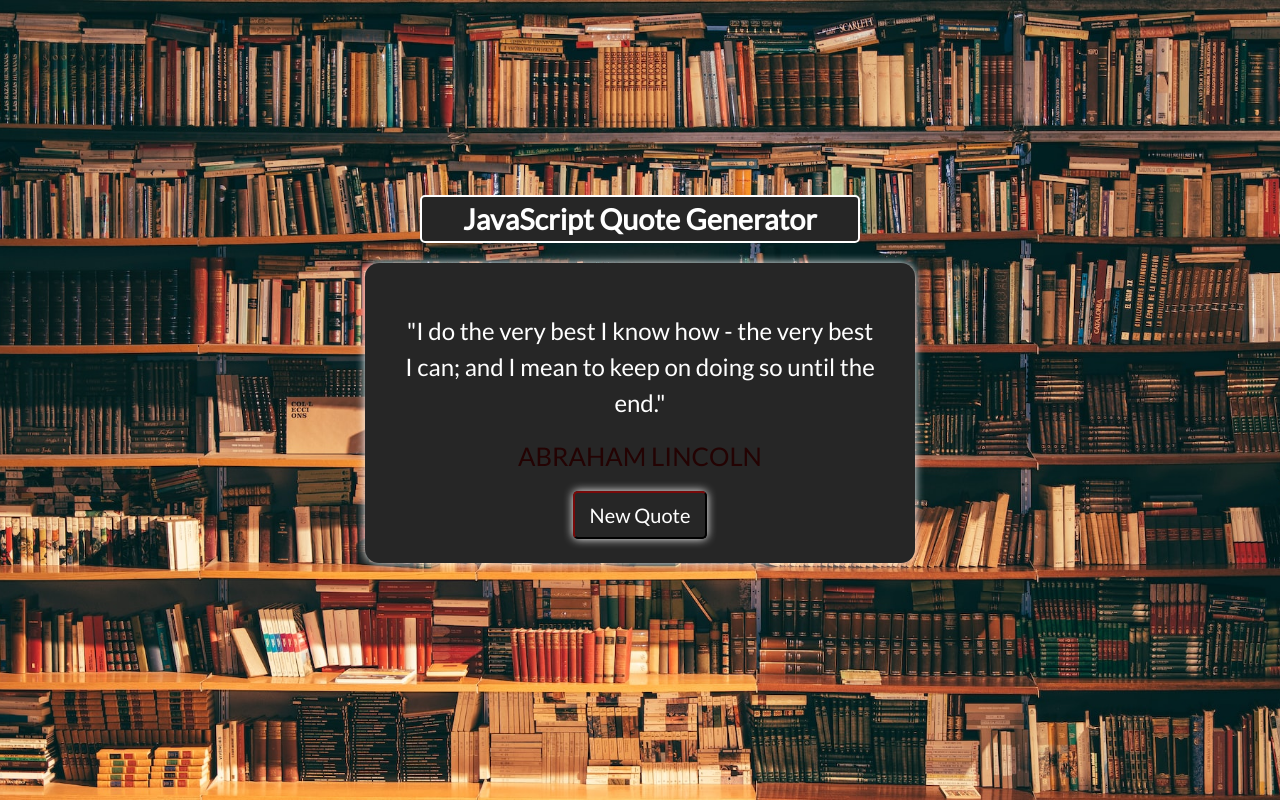
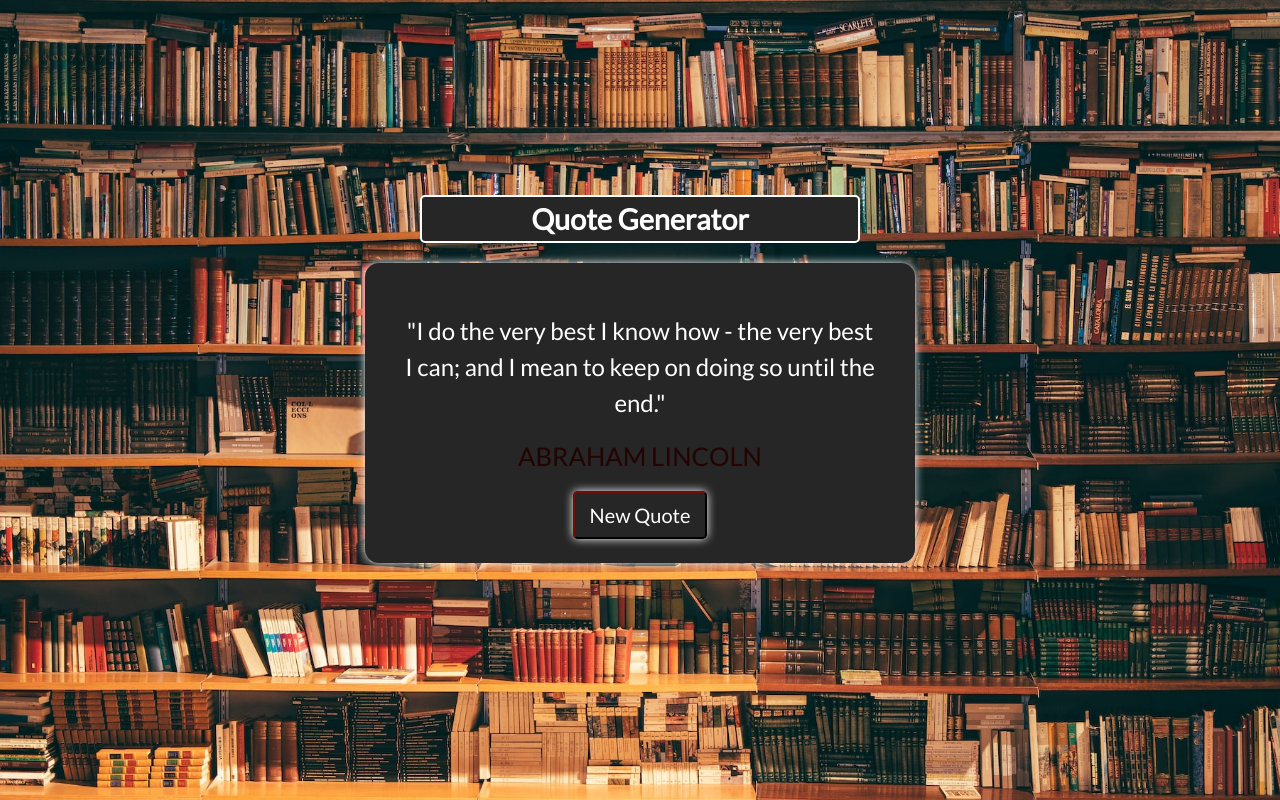
Before and after one commit to Samzy10/Random-Quote, a plain HTML site: page index.html in a window 1280 px wide. Drawn offline with Linux system fonts and the light colour scheme.

Commit message:
update index.html

```diff
--- a/index.html
+++ b/index.html
@@ -20,7 +20,7 @@
 
     <div class="container">
         <div class="header">
-            <h2>JavaScript Quote Generator</h2>
+            <h2>Quote Generator</h2>
         </div>
 
         <div class="main-content">
```
